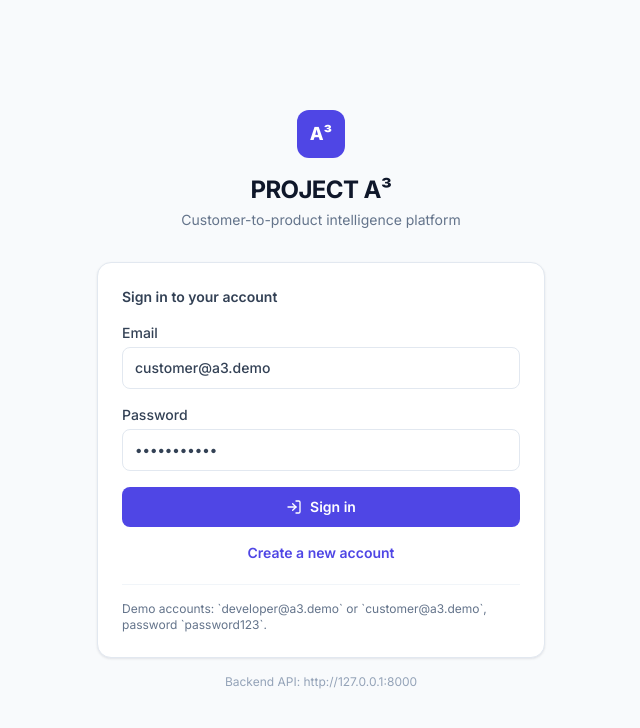
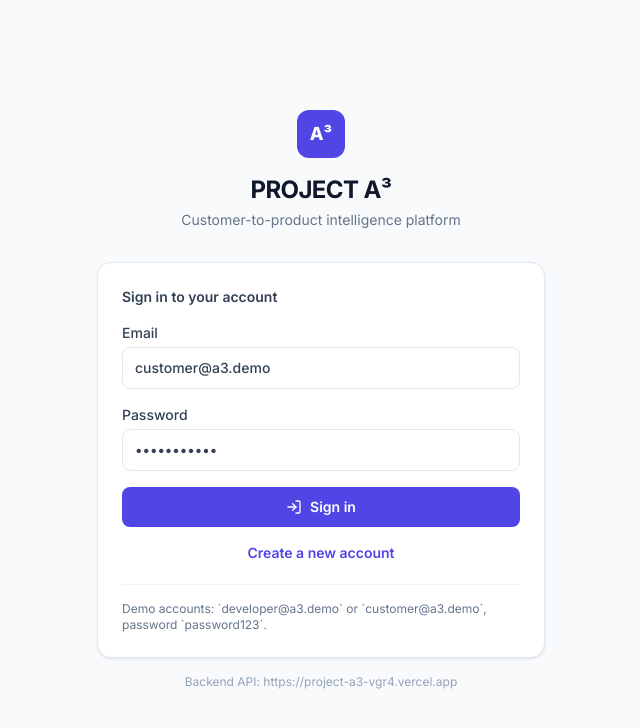
Before and after one commit to kmanibalaji09-code/projectA3, a React (Vite) app in the folder project-a3-frontend_unzip/: page /login in a window 1280 px wide. Shown: the top 728 px of the page, without its empty margins (319-959 px from the left). Built offline with nearby package versions, Linux system fonts and the light colour scheme; no server answers.

Commit message:
fix: show live backend URL on login

```diff
--- a/project-a3-frontend_unzip/src/pages/Login.tsx
+++ b/project-a3-frontend_unzip/src/pages/Login.tsx
@@ -65,7 +65,7 @@ export function Login() {
         </div>
 
         <p className="mt-4 text-center text-xs text-ink-400">
-          Backend API: http://127.0.0.1:8000
+          Backend API: https://project-a3-vgr4.vercel.app
         </p>
       </div>
     </div>
```
